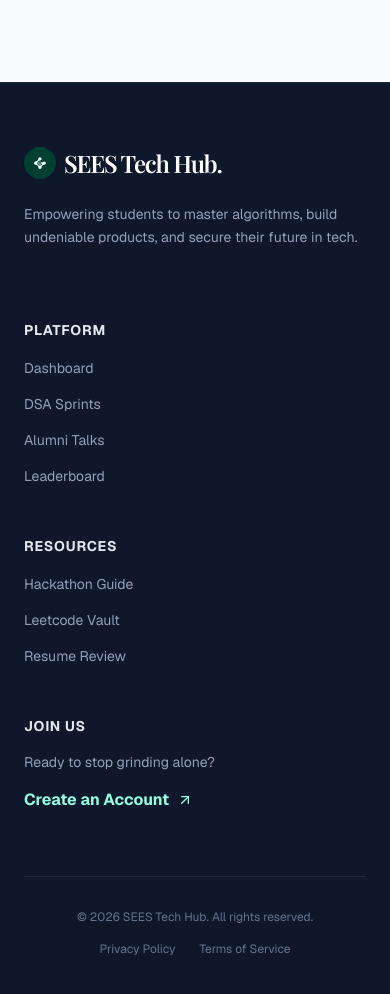
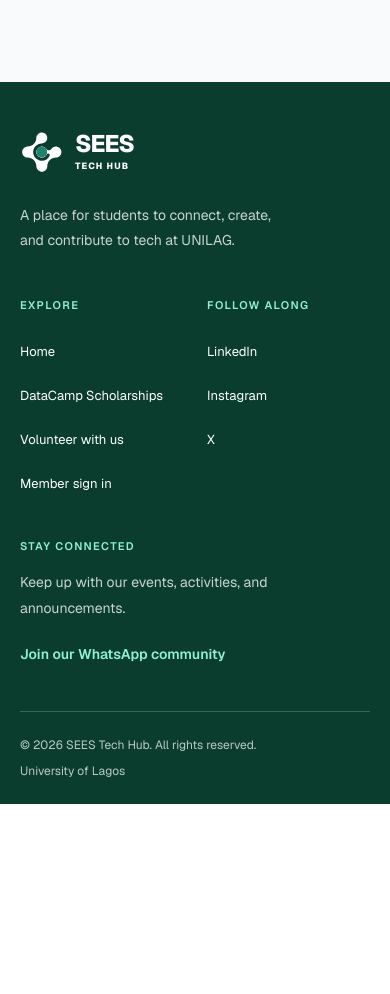
Before and after one commit to SEES-Wesbsite/sees-tech-hub, a Next.js app: page / in a window 390 px wide. Shown: the part 6780-7774 px from the top of the page. After the commit the page ends 7584 px from the top, so only its background shows below. Built offline with nearby package versions, Linux system fonts and the light colour scheme; a web font is replaced by a local one.

Commit message:
refactor(ui): share branded site footer

```diff
--- /dev/null
+++ b/components/landing/footer.module.css
@@ -0,0 +1,23 @@
+.footer { background: var(--scholarship-ink); color: var(--scholarship-paper); padding: 72px 24px 28px; }
+.grid, .bottom { max-width: 1160px; margin-inline: auto; }
+.grid { display: grid; grid-template-columns: 1.3fr 1fr .8fr 1.2fr; gap: 44px; }
+.logo { display: inline-flex; align-items: center; gap: 11px; color: var(--scholarship-paper); font-size: 24px; letter-spacing: -.05em; font-weight: 800; line-height: 1; text-decoration: none; }
+.logo small { display: block; font-size: 9px; letter-spacing: .12em; margin-top: 6px; }
+.mark { width: 44px; height: 44px; display: flex; align-items: center; justify-content: center; overflow: hidden; flex-shrink: 0; }
+.mark img { width: 100px; height: 100px; max-width: none; flex-shrink: 0; transform: translateY(10px); }
+.footer h3 { color: var(--scholarship-mint); font-size: 11px; line-height: 1.5; text-transform: uppercase; letter-spacing: .12em; font-weight: 600; margin: 0 0 16px; }
+.footer p { color: color-mix(in srgb, var(--scholarship-paper) 78%, var(--scholarship-ink)); font-size: 14px; line-height: 1.8; margin: 0 0 12px; }
+.brand p { margin-top: 22px; max-width: 270px; }
+.footer ul { list-style: none; padding: 0; margin: 0; }
+.footer li a { display: inline-flex; align-items: center; min-height: 44px; font-size: 13px; }
+.footer a { text-decoration: none; text-underline-offset: 5px; transition: color .2s ease; }
+.footer a:hover { color: var(--scholarship-mint); text-decoration: underline; }
+.footer a:focus-visible { outline: 2px solid var(--scholarship-mint); outline-offset: 5px; }
+.footer .community { display: inline-block; padding-block: 10px; font-size: 14px; font-weight: 600; color: var(--scholarship-mint); line-height: 1.6; }
+.footer .community:hover { color: var(--scholarship-paper); }
+.bottom { margin-top: 56px; border-top: 1px solid color-mix(in srgb, var(--scholarship-paper) 20%, transparent); padding-top: 24px; display: flex; justify-content: space-between; gap: 16px; color: color-mix(in srgb, var(--scholarship-paper) 72%, var(--scholarship-ink)); }
+.bottom small, .bottom span { font-size: 12px; }
+.srOnly { position: absolute; width: 1px; height: 1px; padding: 0; margin: -1px; overflow: hidden; clip-path: inset(50%); white-space: nowrap; border: 0; }
+@media (max-width: 950px) { .grid { grid-template-columns: repeat(2, minmax(0, 1fr)); gap: 40px; } }
+@media (max-width: 540px) { .footer { padding: 48px 20px 24px; } .grid { gap: 32px 24px; } .brand, .join { grid-column: 1 / -1; } .bottom { margin-top: 36px; flex-direction: column; gap: 8px; } }
+@media (prefers-reduced-motion: reduce) { .footer a { transition: none; } }
--- a/components/landing/footer.tsx
+++ b/components/landing/footer.tsx
@@ -1,133 +1,42 @@
-import Link from "next/link";
-import { ArrowUpRight } from "lucide-react";
-import { Logo } from "@/components/ui/logo";
+import Image from 'next/image';
+import Link from 'next/link';
+import styles from './footer.module.css';
 
 export function Footer() {
   return (
-    <footer className="bg-slate-900 text-white py-16 md:py-24 px-6 border-t border-slate-800">
-      <div className="max-w-6xl mx-auto grid grid-cols-1 md:grid-cols-4 gap-12 md:gap-8">
-        {/* Brand Column */}
-        <div className="md:col-span-1">
-          <div className="flex items-center gap-2 font-semibold font-serif text-2xl tracking-tighter text-white mb-6">
-            <Logo variant="logomark" className="w-8 h-8 text-white" />
-            SEES Tech Hub.
-          </div>
-          <p className="text-slate-400 text-sm leading-relaxed mb-6">
-            Empowering students to master algorithms, build undeniable products,
-            and secure their future in tech.
-          </p>
+    <footer className={styles.footer}>
+      <div className={styles.grid}>
+        <div className={styles.brand}>
+          <Link href="/" className={styles.logo} aria-label="SEES Tech Hub home">
+            <span className={styles.mark}><Image src="/logo/logomark.svg" alt="" width={100} height={100} /></span>
+            <span>SEES<small>TECH HUB</small></span>
+          </Link>
+          <p>A place for students to connect, create, and contribute to tech at UNILAG.</p>
         </div>
-
-        {/* Links Column 1 */}
-        <div>
-          <h4 className="font-bold text-slate-200 mb-4 text-sm uppercase tracking-wider">
-            Platform
-          </h4>
-          <ul className="space-y-3">
-            <li>
-              <Link
-                href="/dashboard"
-                className="text-slate-400 hover:text-white transition-colors text-sm"
-              >
-                Dashboard
-              </Link>
-            </li>
-            <li>
-              <Link
-                href="/tasks"
-                className="text-slate-400 hover:text-white transition-colors text-sm"
-              >
-                DSA Sprints
-              </Link>
-            </li>
-            <li>
-              <Link
-                href="/events"
-                className="text-slate-400 hover:text-white transition-colors text-sm"
-              >
-                Alumni Talks
-              </Link>
-            </li>
-            <li>
-              <Link
-                href="/leaderboard"
-                className="text-slate-400 hover:text-white transition-colors text-sm"
-              >
-                Leaderboard
-              </Link>
-            </li>
+        <nav aria-label="Explore SEES Tech Hub">
+          <h3>Explore</h3>
+          <ul>
+            <li><Link href="/">Home</Link></li>
+            <li><Link href="/datacamp">DataCamp Scholarships</Link></li>
+            <li><Link href="/volunteer">Volunteer with us</Link></li>
+            <li><Link href="/login">Member sign in</Link></li>
           </ul>
-        </div>
-
-        {/* Links Column 2 */}
-        <div>
-          <h4 className="font-bold text-slate-200 mb-4 text-sm uppercase tracking-wider">
-            Resources
-          </h4>
-          <ul className="space-y-3">
-            <li>
-              <Link
-                href="#"
-                className="text-slate-400 hover:text-white transition-colors text-sm"
-              >
-                Hackathon Guide
-              </Link>
-            </li>
-            <li>
-              <Link
-                href="#"
-                className="text-slate-400 hover:text-white transition-colors text-sm"
-              >
-                Leetcode Vault
-              </Link>
-            </li>
-            <li>
-              <Link
-                href="#"
-                className="text-slate-400 hover:text-white transition-colors text-sm"
-              >
-                Resume Review
-              </Link>
-            </li>
+        </nav>
+        <nav aria-label="Follow SEES Tech Hub">
+          <h3>Follow along</h3>
+          <ul>
+            <li><a href="https://www.linkedin.com/company/sees-tech-hub/" target="_blank" rel="noopener noreferrer">LinkedIn<span className={styles.srOnly}> (opens in a new tab)</span></a></li>
+            <li><a href="https://www.instagram.com/sees_techhub" target="_blank" rel="noopener noreferrer">Instagram<span className={styles.srOnly}> (opens in a new tab)</span></a></li>
+            <li><a href="https://x.com/SEESTechHub" target="_blank" rel="noopener noreferrer">X<span className={styles.srOnly}> (opens in a new tab)</span></a></li>
           </ul>
-        </div>
-
-        {/* Action Column */}
-        <div>
-          <h4 className="font-bold text-slate-200 mb-4 text-sm uppercase tracking-wider">
-            Join Us
-          </h4>
-          <p className="text-slate-400 text-sm mb-4">
-            Ready to stop grinding alone?
-          </p>
-          <Link
-            href="/login"
-            className="inline-flex items-center gap-2 text-[#95fde2] font-bold hover:text-white transition-colors"
-          >
-            Create an Account <ArrowUpRight className="w-4 h-4" />
-          </Link>
+        </nav>
+        <div className={styles.join}>
+          <h3>Stay connected</h3>
+          <p>Keep up with our events, activities, and announcements.</p>
+          <a className={styles.community} href="https://chat.whatsapp.com/JAIc2yFhyqAL30lD3bBXis?s=cl&p=a&mlu=0&ilr=0" target="_blank" rel="noopener noreferrer">Join our WhatsApp community<span className={styles.srOnly}> (opens in a new tab)</span></a>
         </div>
       </div>
-
-      <div className="max-w-6xl mx-auto mt-16 pt-8 border-t border-slate-800 flex flex-col md:flex-row items-center justify-between gap-4">
-        <p className="text-slate-500 text-xs">
-          © {new Date().getFullYear()} SEES Tech Hub. All rights reserved.
-        </p>
-        <div className="flex items-center gap-6">
-          <Link
-            href="#"
-            className="text-slate-500 hover:text-white text-xs transition-colors"
-          >
-            Privacy Policy
-          </Link>
-          <Link
-            href="#"
-            className="text-slate-500 hover:text-white text-xs transition-colors"
-          >
-            Terms of Service
-          </Link>
-        </div>
-      </div>
+      <div className={styles.bottom}><small>© {new Date().getUTCFullYear()} SEES Tech Hub. All rights reserved.</small><span>University of Lagos</span></div>
     </footer>
   );
 }
```
